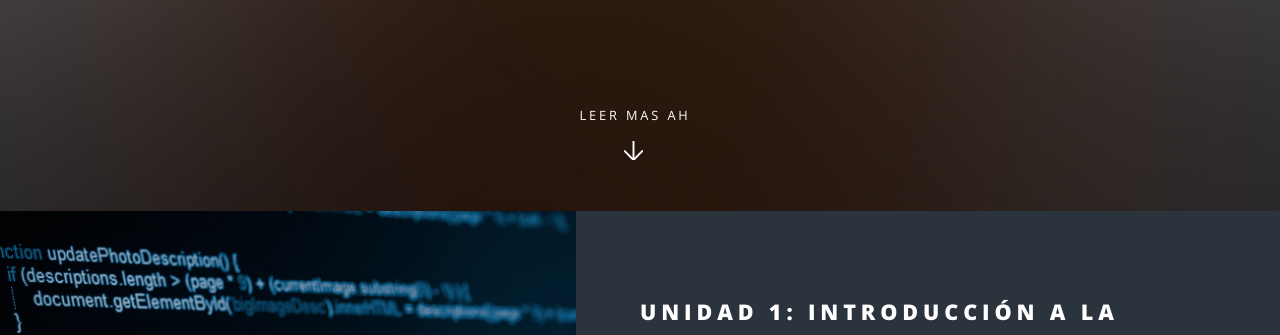
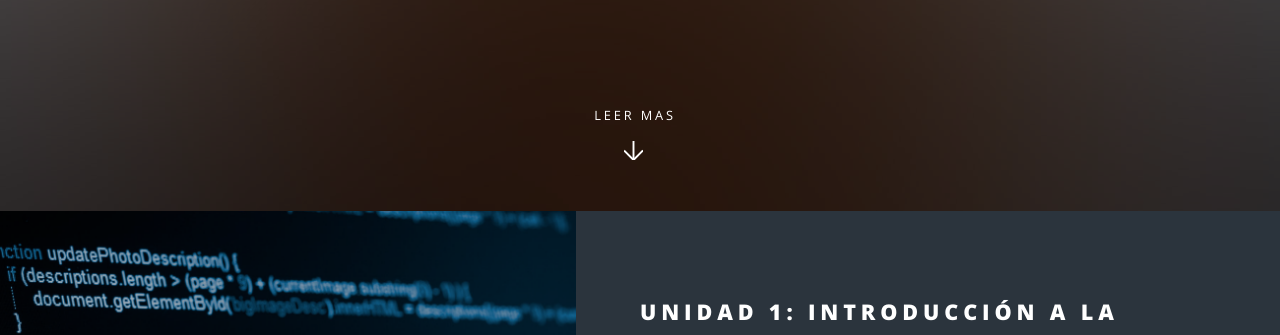
Before and after one commit to Vico2001/hix2, a Jekyll site: the page built from index.html, in a window 1280 px wide and 900 px high, scrolled down 535 px. Shown: the part 154-489 px from the top of the window. Built offline with Jekyll 4.4.1, drawn with Linux system fonts in a browser that asks for light colours.

Commit message:
Update index.html

```diff
--- a/index.html
+++ b/index.html
@@ -7,7 +7,7 @@ layout: landing
 							<h2>{{ site.title }}</h2>
 							<p>{{ site.description | markdownify }}</p>
 						</div>
-						<a href="#two" class="more scrolly">Leer Mas ah</a>
+						<a href="#two" class="more scrolly">Leer Mas</a>
 
 					</section>
 
```
